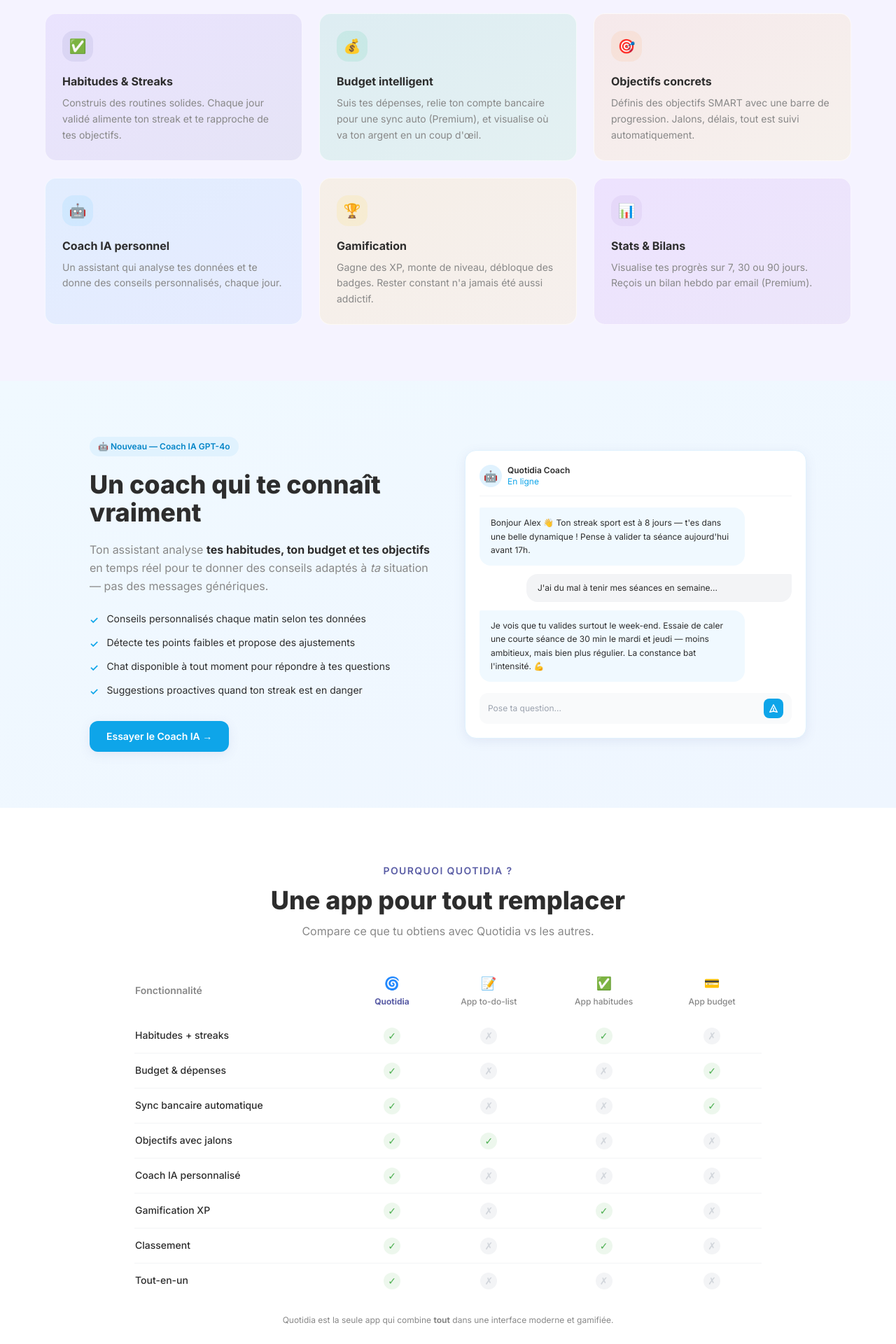
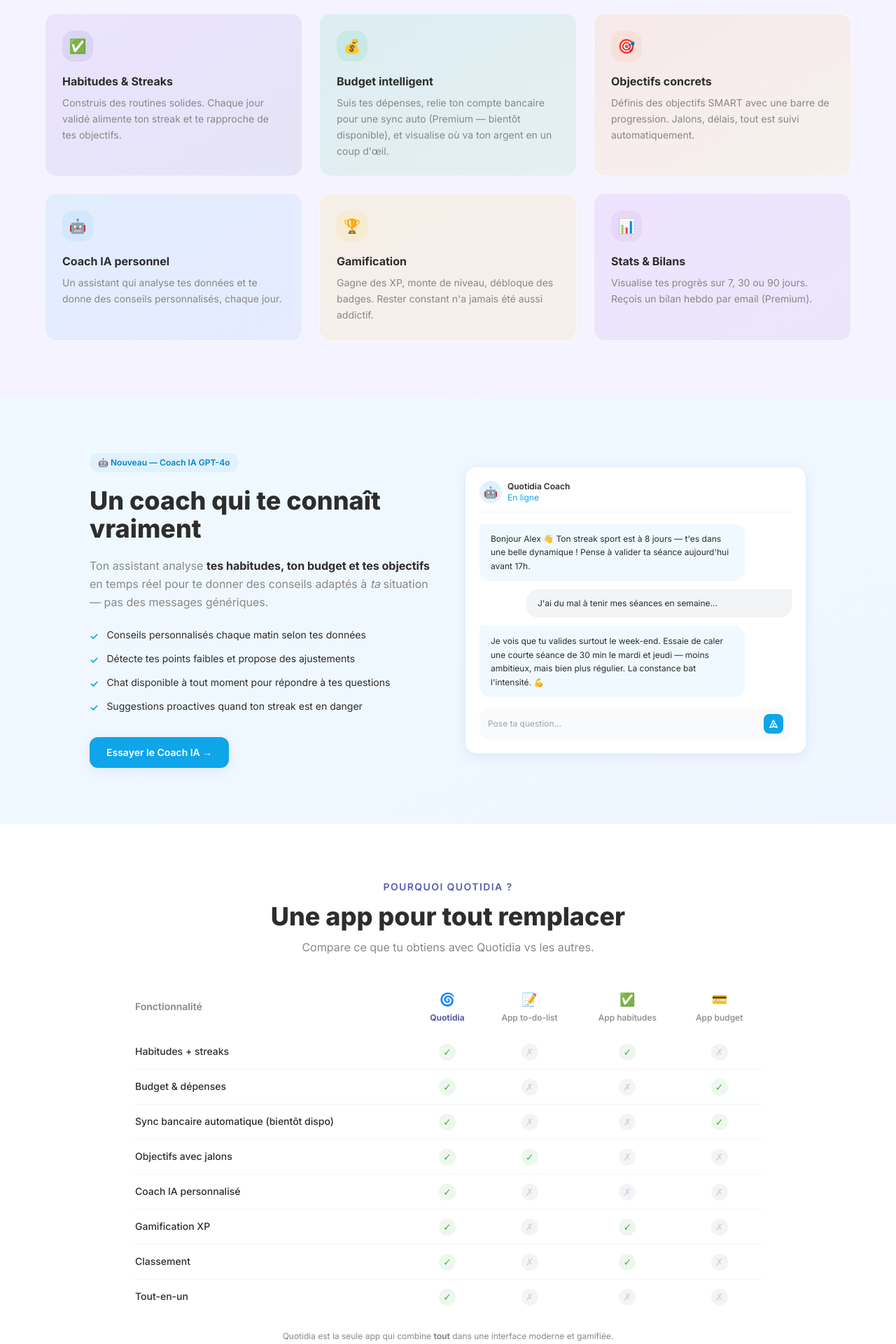
Before and after one commit to MB-DEV13/Quotidia, a Next.js app: page / in a window 1280 px wide. Shown: the part 1960-3880 px from the top of the page at 70% size. Built offline with nearby package versions, Linux system fonts and the light colour scheme; no server answers.

Commit message:
fix: ajout '(bientôt disponible)' sur toutes les mentions de la sync bancaire dans la landing

```diff
--- a/app/page.tsx
+++ b/app/page.tsx
@@ -28,7 +28,7 @@
   {
     icon: "💰",
     title: "Budget intelligent",
-    desc: "Suis tes dépenses, relie ton compte bancaire pour une sync auto (Premium), et visualise où va ton argent en un coup d'œil.",
+    desc: "Suis tes dépenses, relie ton compte bancaire pour une sync auto (Premium — bientôt disponible), et visualise où va ton argent en un coup d'œil.",
     color: "from-emerald-500/10 to-green-400/10",
     iconBg: "bg-emerald-500/10 text-emerald-600",
   },
@@ -110,7 +110,7 @@
     features: [
       "Habitudes & objectifs illimités",
       "Catégories budget illimitées",
-      "Connexion bancaire automatique",
+      "Connexion bancaire automatique (bientôt disponible)",
       "Assistant IA sans limite",
       "Stats 30 & 90 jours",
       "Badges exclusifs & niveaux",
@@ -173,7 +173,7 @@
     ynab: true,
   },
   {
-    feature: "Sync bancaire automatique",
+    feature: "Sync bancaire automatique (bientôt dispo)",
     quotidia: true,
     notion: false,
     habitica: false,
```
